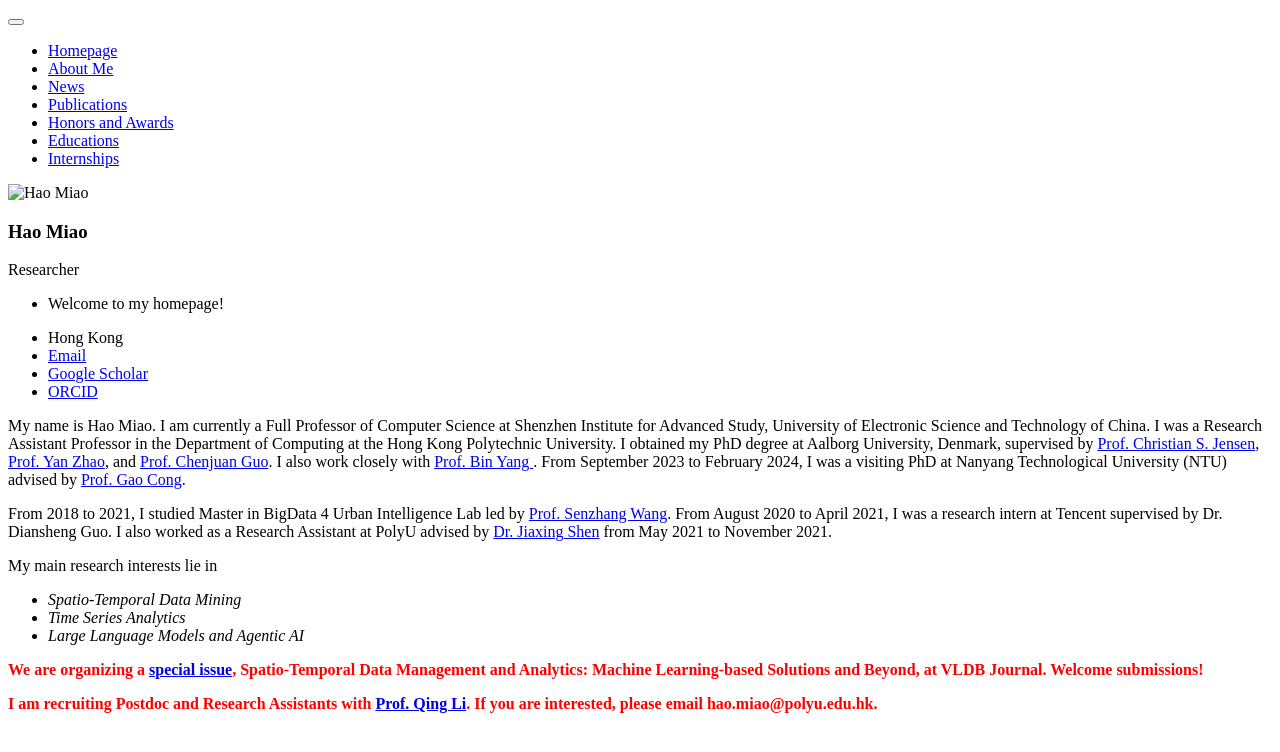
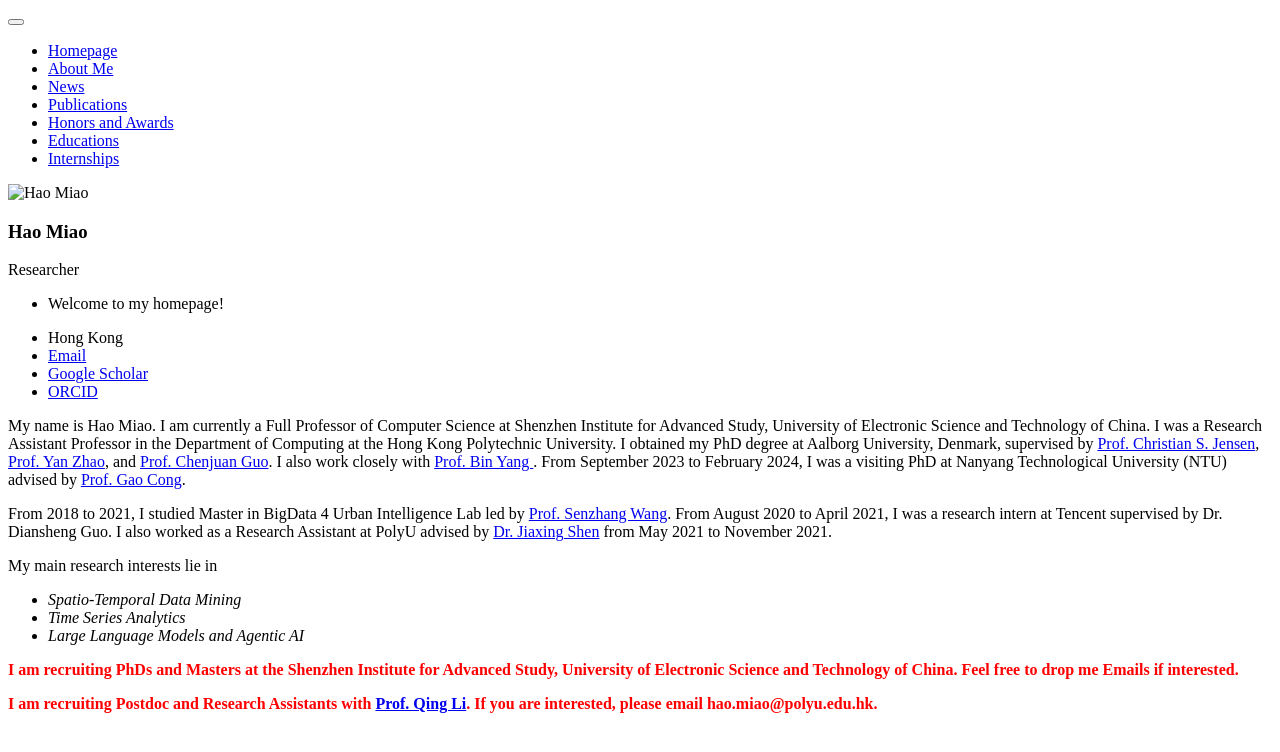
Before and after one commit to MiaoHaoSunny/MiaoHaoSunny.github.io, a Jekyll site: the page built from _pages/includes/intro.md, in a window 1280 px wide. Shown: the top 752 px of the page. Built offline with Jekyll 4.4.1, drawn with Linux system fonts in a browser that asks for light colours; our own code applies the rules of GitHub Pages for plain Markdown files.

Commit message:
Update intro.md

```diff
--- a/_pages/includes/intro.md
+++ b/_pages/includes/intro.md
@@ -8,7 +8,7 @@ My main research interests lie in
 - _Time Series Analytics_
 - _Large Language Models and Agentic AI_
 
-<b><font color="red">We are organizing a <a href="https://link.springer.com/journal/778/updates/27853170">special issue</a>, Spatio-Temporal Data Management and Analytics: Machine Learning-based Solutions and Beyond, at VLDB Journal. Welcome submissions!</font></b>
+<b><font color="red">I am recruiting PhDs and Masters at the Shenzhen Institute for Advanced Study, University of Electronic Science and Technology of China. Feel free to drop me Emails if interested.</font></b>
 
 <b><font color="red">I am recruiting Postdoc and Research Assistants with <a href="https://www4.comp.polyu.edu.hk/~csqli/">Prof. Qing Li</a>. If you are interested, please email hao.miao@polyu.edu.hk.</font></b>
 
```
